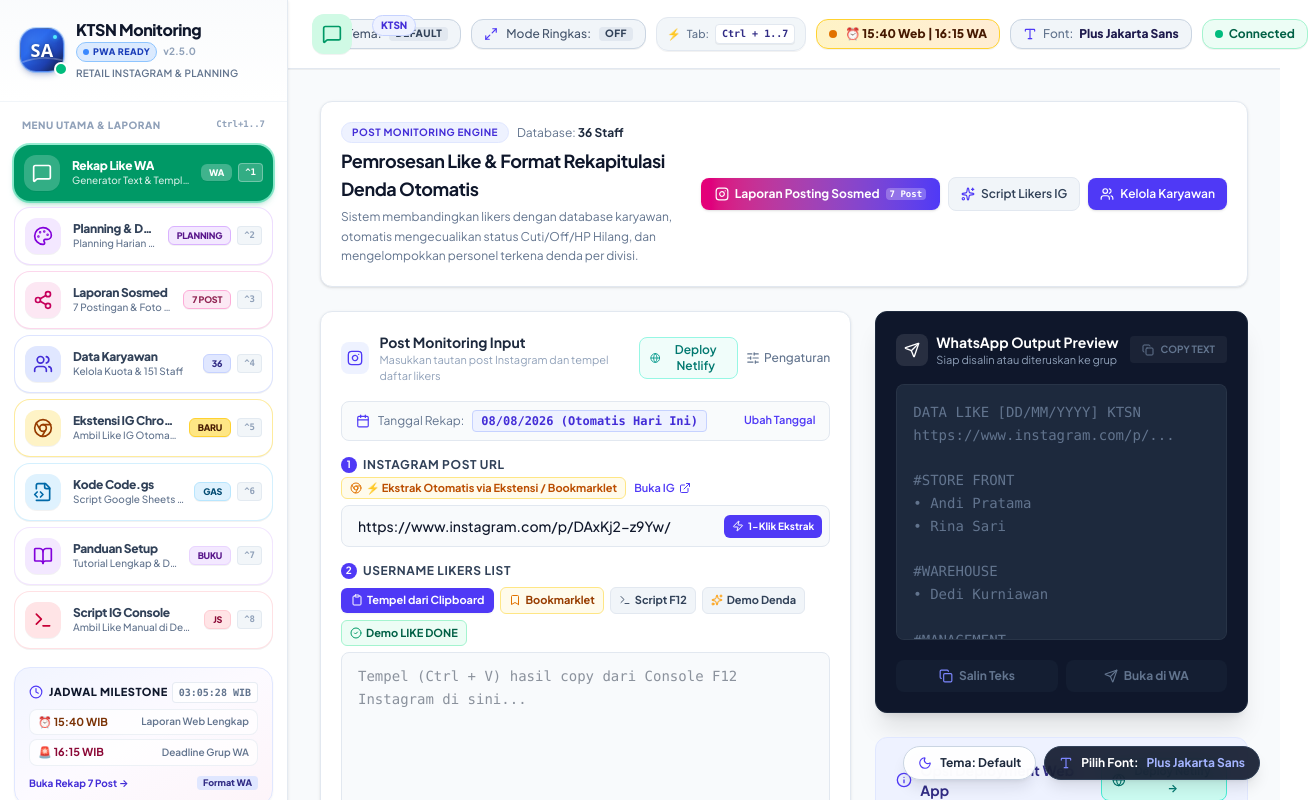
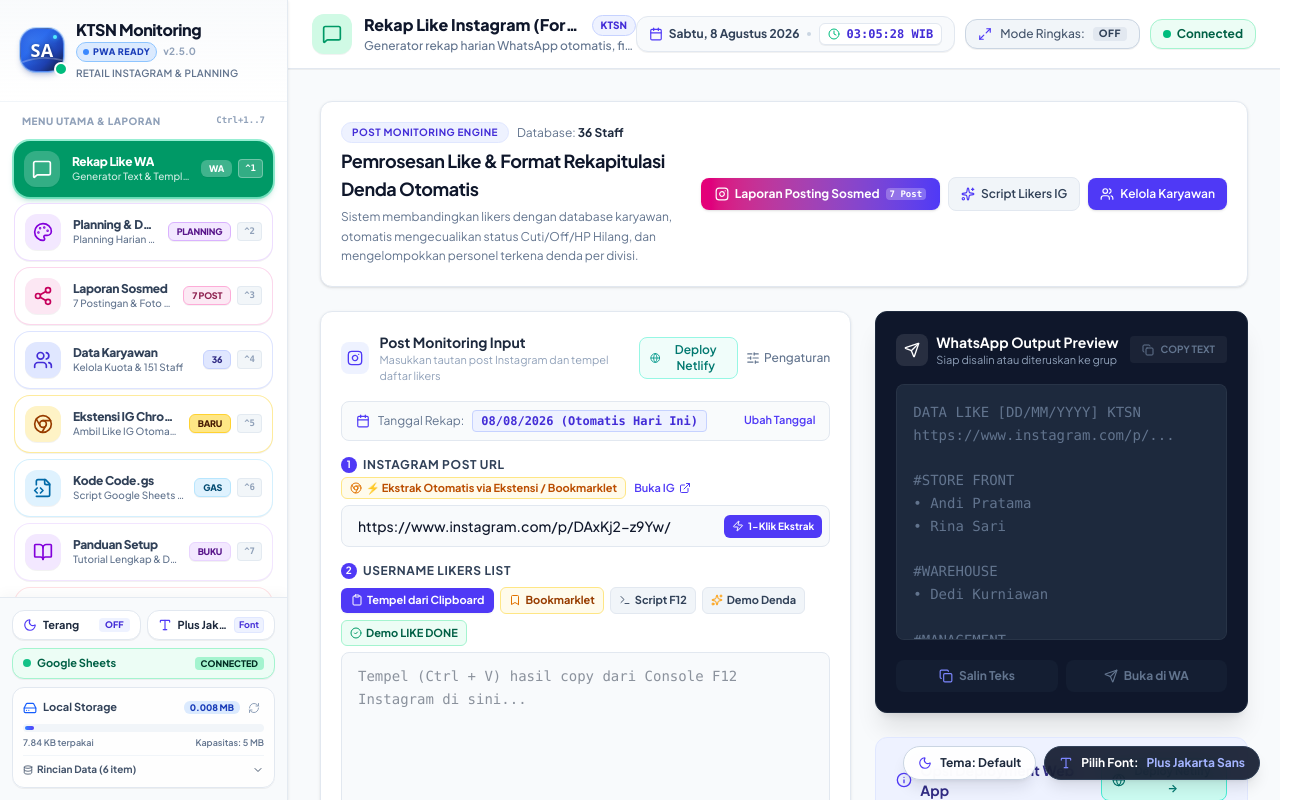
Before and after one commit to samsulsaspm123-coder/KTSN-MONITORING-LIKE, a React (Vite) app: page / in a window 1280 px wide. Shown: the top 800 px of the page, 1308 px wide, since content can reach past the window. Built offline with nearby package versions, Linux system fonts and the light colour scheme.

Commit message:
feat: move global clock to App component
Centralized the real-time clock logic into the main App component to standardize time display and remove redundant implementations from the Sidebar component.

```diff
--- a/src/App.tsx
+++ b/src/App.tsx
@@ -29,7 +29,8 @@ import {
   Minimize2,
   Maximize2,
   Moon,
-  Sun
+  Sun,
+  Calendar
 } from 'lucide-react';
 
 const LOCAL_STORAGE_KEY_EMPLOYEES = 'likemonitor_employees_v1';
@@ -162,6 +163,36 @@ export default function App() {
 
   const toggleTheme = () => {
     setThemeMode((prev) => (prev === 'dark' ? 'light' : 'dark'));
+  };
+
+  // Realtime Live Clock State for Top Header
+  const [currentTime, setCurrentTime] = useState<Date>(new Date());
+
+  useEffect(() => {
+    const timer = setInterval(() => {
+      setCurrentTime(new Date());
+    }, 1000);
+    return () => clearInterval(timer);
+  }, []);
+
+  const formatIndonesianDate = (date: Date) => {
+    const days = ['Minggu', 'Senin', 'Selasa', 'Rabu', 'Kamis', 'Jumat', 'Sabtu'];
+    const months = [
+      'Januari', 'Februari', 'Maret', 'April', 'Mei', 'Juni',
+      'Juli', 'Agustus', 'September', 'Oktober', 'November', 'Desember'
+    ];
+    const dayName = days[date.getDay()];
+    const dayNum = date.getDate();
+    const monthName = months[date.getMonth()];
+    const year = date.getFullYear();
+    return `${dayName}, ${dayNum} ${monthName} ${year}`;
+  };
+
+  const formatIndonesianTime = (date: Date) => {
+    const hours = date.getHours().toString().padStart(2, '0');
+    const minutes = date.getMinutes().toString().padStart(2, '0');
+    const seconds = date.getSeconds().toString().padStart(2, '0');
+    return `${hours}:${minutes}:${seconds} WIB`;
   };
 
   // Employee State with local storage persistence
@@ -421,42 +452,28 @@ export default function App() {
             </AnimatePresence>
           </div>
 
-          {/* Right Header Badges: Dark Mode + Mode Ringkas + Milestone Alert + Font + Connection */}
+          {/* Right Header: Realtime Clock/Date + Mode Ringkas + Connected Status */}
           <div className="flex items-center gap-2.5 shrink-0">
-            {/* Dark Mode / Default Light Mode Switch Button */}
-            <button
-              id="btn-header-theme-toggle"
-              type="button"
-              onClick={toggleTheme}
-              className={`px-3 py-1.5 rounded-xl text-xs font-bold flex items-center gap-2 border transition-all cursor-pointer shadow-2xs ${
-                themeMode === 'dark'
-                  ? 'bg-slate-800 hover:bg-slate-700 text-amber-300 border-slate-700 ring-2 ring-amber-400/30'
-                  : 'bg-slate-100 hover:bg-slate-200 text-slate-700 border-slate-300 hover:border-indigo-400'
-              }`}
-              title={
-                themeMode === 'dark'
-                  ? 'Tema Gelap AKTIF: Klik untuk kembali ke Tema Default (Terang)'
-                  : 'Aktifkan Tema Dark Mode (Gelap) agar nyaman di mata dan tidak pusing'
-              }
+            {/* Realtime Live Day, Date & Clock Widget */}
+            <div
+              className="flex items-center gap-2 px-3 py-1.5 rounded-xl bg-slate-50 dark:bg-slate-800/80 border border-slate-200 dark:border-slate-700 text-xs shadow-2xs transition-colors"
+              title="Waktu dan Tanggal Sistem Saat Ini"
             >
-              {themeMode === 'dark' ? (
-                <Sun className="w-3.5 h-3.5 text-amber-400" />
-              ) : (
-                <Moon className="w-3.5 h-3.5 text-indigo-600" />
-              )}
-              <span className={themeMode === 'dark' ? 'text-amber-200 font-medium' : 'text-slate-600 font-medium'}>
-                Tema:
-              </span>
-              <span
-                className={`px-1.5 py-0.2 rounded text-[10px] font-black uppercase tracking-wider ${
-                  themeMode === 'dark'
-                    ? 'bg-amber-400/20 text-amber-300 border border-amber-400/30'
-                    : 'bg-slate-200 text-slate-700'
-                }`}
-              >
-                {themeMode === 'dark' ? 'GELAP' : 'DEFAULT'}
-              </span>
-            </button>
+              {/* Full Day and Date in Indonesian */}
+              <div className="flex items-center gap-1.5 text-slate-700 dark:text-slate-200 font-bold">
+                <Calendar className="w-3.5 h-3.5 text-indigo-600 dark:text-indigo-400 shrink-0" />
+                <span>{formatIndonesianDate(currentTime)}</span>
+              </div>
+
+              {/* Subtle Divider */}
+              <span className="w-1 h-1 rounded-full bg-slate-300 dark:bg-slate-600 shrink-0" />
+
+              {/* Live Ticking Time */}
+              <div className="flex items-center gap-1.5 font-mono font-black text-indigo-700 dark:text-indigo-300 bg-white dark:bg-slate-900 px-2 py-0.5 rounded-md border border-slate-200 dark:border-slate-800 shadow-2xs">
+                <Clock className="w-3 h-3 text-emerald-500 animate-pulse shrink-0" />
+                <span>{formatIndonesianTime(currentTime)}</span>
+              </div>
+            </div>
 
             {/* Mode Ringkas Toggle Switch Button */}
             <button
@@ -466,7 +483,7 @@ export default function App() {
               className={`px-3 py-1.5 rounded-xl text-xs font-bold flex items-center gap-2 border transition-all cursor-pointer shadow-2xs ${
                 compactMode
                   ? 'bg-indigo-600 hover:bg-indigo-700 text-white border-indigo-700 ring-2 ring-indigo-300/50 shadow-indigo-600/20'
-                  : 'bg-slate-100 hover:bg-slate-200 text-slate-700 border-slate-300 hover:border-indigo-400'
+                  : 'bg-slate-100 hover:bg-slate-200 text-slate-700 border-slate-300 hover:border-indigo-400 dark:bg-slate-800 dark:text-slate-200 dark:border-slate-700'
               }`}
               title={
                 compactMode
@@ -477,62 +494,24 @@ export default function App() {
               {compactMode ? (
                 <Minimize2 className="w-3.5 h-3.5 text-white" />
               ) : (
-                <Maximize2 className="w-3.5 h-3.5 text-indigo-600" />
+                <Maximize2 className="w-3.5 h-3.5 text-indigo-600 dark:text-indigo-400" />
               )}
-              <span className={compactMode ? 'text-white' : 'text-slate-600 font-medium'}>
+              <span className={compactMode ? 'text-white' : 'text-slate-600 dark:text-slate-300 font-medium'}>
                 Mode Ringkas:
               </span>
               <span
                 className={`px-1.5 py-0.2 rounded text-[10px] font-black uppercase tracking-wider ${
                   compactMode
                     ? 'bg-white text-indigo-900 shadow-2xs'
-                    : 'bg-slate-200 text-slate-700'
+                    : 'bg-slate-200 dark:bg-slate-700 text-slate-700 dark:text-slate-200'
                 }`}
               >
                 {compactMode ? 'ON' : 'OFF'}
               </span>
             </button>
 
-            {/* Keyboard Shortcuts Hint Pill */}
-            <div
-              className="hidden xl:flex items-center gap-1.5 px-2.5 py-1.5 rounded-xl bg-slate-100/90 text-slate-600 border border-slate-200 text-xs font-semibold shadow-2xs"
-              title="Shortcut Keyboard: Tekan Ctrl+1 sampai Ctrl+7 (atau Alt+1..7) untuk beralih menu secara instan"
-            >
-              <span className="text-[11px]">⚡</span>
-              <span className="text-slate-500 font-medium text-[11px]">Tab:</span>
-              <kbd className="px-1.5 py-0.5 rounded bg-white text-indigo-900 border border-slate-200 font-mono text-[10px] font-bold shadow-2xs">
-                Ctrl + 1..7
-              </kbd>
-            </div>
-
-            {/* Quick 15:40 & 16:15 Milestone Reminder Pill */}
-            <button
-              type="button"
-              onClick={() => handleTabChange('sosmed')}
-              className="flex items-center gap-2 px-3 py-1.5 rounded-xl bg-gradient-to-r from-amber-100 to-orange-100 text-amber-950 border border-amber-300 text-xs font-black hover:from-amber-200 hover:to-orange-200 transition-all cursor-pointer shadow-2xs"
-              title="Laporan Web App 15:40 • Deadline Masuk Grup WA 16:15"
-            >
-              <span className="w-2 h-2 rounded-full bg-amber-600 animate-ping shrink-0" />
-              <span>⏰ 15:40 Web | 16:15 WA</span>
-            </button>
-
-            {/* Font Picker Button */}
-            <button
-              id="btn-font-topbar"
-              type="button"
-              onClick={() => setIsFontModalOpen(true)}
-              className="px-3 py-1.5 rounded-xl text-xs font-bold bg-slate-100 hover:bg-slate-200 text-slate-800 flex items-center gap-1.5 border border-slate-300 transition-all cursor-pointer shadow-2xs hover:border-indigo-400"
-              title="Ubah jenis & ukuran font tampilan"
-            >
-              <Type className="w-3.5 h-3.5 text-indigo-600" />
-              <span className="text-slate-500 font-medium">Font:</span>
-              <span className="text-indigo-950 font-black truncate max-w-[100px]">
-                {currentFontObj.name}
-              </span>
-            </button>
-
             {/* Google Sheets Connection Pill */}
-            <div className="flex items-center gap-1.5 px-3 py-1.5 bg-emerald-50 text-emerald-800 border border-emerald-200 rounded-xl text-xs font-bold shadow-2xs">
+            <div className="flex items-center gap-1.5 px-3 py-1.5 bg-emerald-50 dark:bg-emerald-950/40 text-emerald-800 dark:text-emerald-300 border border-emerald-200 dark:border-emerald-800/60 rounded-xl text-xs font-bold shadow-2xs">
               <span className="w-2 h-2 bg-emerald-500 rounded-full animate-pulse shrink-0" />
               <span>Connected</span>
             </div>
--- a/src/components/Sidebar.tsx
+++ b/src/components/Sidebar.tsx
@@ -60,27 +60,6 @@ export function Sidebar({
   onToggleTheme,
 }: SidebarProps) {
   const [isMobileOpen, setIsMobileOpen] = useState(false);
-  const [currentTime, setCurrentTime] = useState(new Date());
-
-  // Live timer for sidebar milestone clock
-  useEffect(() => {
-    const timer = setInterval(() => {
-      setCurrentTime(new Date());
-    }, 1000);
-    return () => clearInterval(timer);
-  }, []);
-
-  const hours = currentTime.getHours();
-  const minutes = currentTime.getMinutes();
-  const seconds = currentTime.getSeconds();
-  const totalMinutesNow = hours * 60 + minutes + seconds / 60;
-
-  // Key Milestones
-  const M_15_40 = 15 * 60 + 40; // 940 min (Laporan Web App Harus Lengkap)
-  const M_16_15 = 16 * 60 + 15; // 975 min (DEADLINE Masuk Grup WA)
-
-  const isWebReportReminderActive = totalMinutesNow >= M_15_40 && totalMinutesNow < M_16_15;
-  const isDeadlinePassed = totalMinutesNow >= M_16_15;
 
   const storeInitial = storeCode ? storeCode.charAt(0).toUpperCase() : 'K';
 
@@ -197,10 +176,6 @@ export function Sidebar({
     setIsMobileOpen(false);
   };
 
-  const timeFormatted = `${hours.toString().padStart(2, '0')}:${minutes
-    .toString()
-    .padStart(2, '0')}:${seconds.toString().padStart(2, '0')} WIB`;
-
   return (
     <>
       {/* ========================================================= */}
@@ -287,15 +262,15 @@ export function Sidebar({
       </AnimatePresence>
 
       {/* ========================================================= */}
-      {/* LEFT SIDEBAR CONTAINER (Desktop: Sticky, Mobile: Drawer)  */}
+      {/* LEFT SIDEBAR CONTAINER (Desktop: Sticky Fixed, Mobile: Drawer) */}
       {/* ========================================================= */}
       <aside
-        className={`fixed top-0 bottom-0 left-0 z-50 w-72 bg-white border-r border-slate-200/90 flex flex-col transition-transform duration-300 ease-in-out lg:translate-x-0 lg:static lg:z-30 shrink-0 shadow-sm ${
+        className={`fixed top-0 bottom-0 left-0 z-50 w-72 bg-white border-r border-slate-200/90 flex flex-col transition-transform duration-300 ease-in-out lg:translate-x-0 lg:sticky lg:top-0 lg:h-screen lg:max-h-screen lg:z-30 shrink-0 shadow-sm overflow-hidden ${
           isMobileOpen ? 'translate-x-0' : '-translate-x-full'
         }`}
       >
-        {/* SIDEBAR HEADER: BRAND, STORE LOGO & LIVE BADGE */}
-        <div className="p-4 sm:p-5 border-b border-slate-100 bg-gradient-to-b from-slate-50/80 to-white shrink-0">
+        {/* SIDEBAR HEADER (ALWAYS FIXED AT TOP) */}
+        <div className="p-4 sm:p-5 border-b border-slate-100 bg-gradient-to-b from-slate-50/90 to-white shrink-0 z-10">
           <div className="flex items-start justify-between gap-2">
             <div className="flex items-center gap-3">
               <AppLogo size="md" />
@@ -329,8 +304,8 @@ export function Sidebar({
           </div>
         </div>
 
-        {/* SIDEBAR NAVIGATION ITEMS LIST (Scrollable if needed) */}
-        <div className="flex-1 overflow-y-auto px-3.5 py-4 space-y-1.5 custom-scrollbar">
+        {/* SIDEBAR NAVIGATION ITEMS LIST (SCROLLABLE MIDDLE BODY ONLY) */}
+        <div className="flex-1 min-h-0 overflow-y-auto px-3.5 py-3 space-y-1.5 custom-scrollbar">
           <div className="px-2 pb-1.5 flex items-center justify-between">
             <span className="text-[10px] font-black uppercase tracking-wider text-slate-400">
               Menu Utama & Laporan
@@ -409,106 +384,47 @@ export function Sidebar({
               </motion.button>
             );
           })}
-
-          {/* ========================================================= */}
-          {/* SIDEBAR MILESTONE REMINDER WIDGET (15:40 & 16:15)         */}
-          {/* ========================================================= */}
-          <div className="pt-3">
-            <motion.div
-              onClick={() => handleSelectTab('sosmed')}
-              whileHover={{ scale: 1.015, y: -1 }}
-              whileTap={{ scale: 0.98 }}
-              transition={{ duration: 0.16 }}
-              className={`p-3.5 rounded-2xl border transition-all cursor-pointer shadow-xs group ${
-                isDeadlinePassed
-                  ? 'bg-rose-50 border-rose-200 text-rose-950 hover:bg-rose-100/90'
-                  : isWebReportReminderActive
-                  ? 'bg-amber-50 border-amber-300 text-amber-950 hover:bg-amber-100/90'
-                  : 'bg-gradient-to-br from-indigo-50/80 via-purple-50/50 to-pink-50/80 border-indigo-100 text-slate-900 hover:border-indigo-200'
-              }`}
-              title="Klik untuk membuka Laporan Posting Sosmed Harian"
-            >
-              <div className="flex items-center justify-between gap-1 mb-1.5">
-                <div className="flex items-center gap-1.5">
-                  <Clock
-                    className={`w-3.5 h-3.5 ${
-                      isDeadlinePassed
-                        ? 'text-rose-600 animate-bounce'
-                        : isWebReportReminderActive
-                        ? 'text-amber-600 animate-pulse'
-                        : 'text-indigo-600'
-                    }`}
-                  />
-                  <span className="text-[11px] font-black uppercase tracking-wider">
-                    Jadwal Milestone
-                  </span>
-                </div>
-                <span className="font-mono text-[10px] font-bold text-slate-500 bg-white/80 px-1.5 py-0.5 rounded border border-slate-200/80">
-                  {timeFormatted}
-                </span>
         </div>
 
-              <div className="space-y-1 text-[11px] font-medium text-slate-700">
-                <div className="flex items-center justify-between bg-white/70 px-2 py-1 rounded-lg border border-slate-200/60">
-                  <span className="font-bold text-amber-900">⏰ 15:40 WIB</span>
-                  <span className="text-[10px] font-semibold text-slate-500">Laporan Web Lengkap</span>
-                </div>
-                <div className="flex items-center justify-between bg-white/70 px-2 py-1 rounded-lg border border-slate-200/60">
-                  <span className="font-bold text-rose-900">🚨 16:15 WIB</span>
-                  <span className="text-[10px] font-semibold text-slate-500">Deadline Grup WA</span>
-                </div>
-              </div>
-
-              <div className="mt-2.5 flex items-center justify-between text-[10px] font-bold text-indigo-700 group-hover:text-indigo-900">
-                <span>Buka Rekap 7 Post &rarr;</span>
-                <span className="px-1.5 py-0.2 rounded bg-indigo-100 text-indigo-900 text-[9px] font-black">
-                  Format WA
-                </span>
-              </div>
-            </motion.div>
-          </div>
-        </div>
-
-        {/* SIDEBAR FOOTER: THEME TOGGLE, FONT SWITCHER & GOOGLE SHEETS CONNECTION */}
-        <div className="p-3.5 border-t border-slate-200/80 bg-slate-50/80 space-y-2 shrink-0">
-          {/* Dark Mode / Default Light Mode Switcher Button */}
+        {/* SIDEBAR FOOTER: UNIFIED CONTROLS (ALWAYS FIXED AT BOTTOM) */}
+        <div className="p-3 border-t border-slate-200/90 bg-slate-50/90 dark:bg-slate-900/90 space-y-2 shrink-0 z-10 shadow-[0_-4px_12px_rgba(0,0,0,0.03)]">
+          {/* Dual Quick Controls: Theme Mode & Font Selector */}
+          <div className="grid grid-cols-2 gap-1.5">
+            {/* Dark / Light Theme Toggle */}
             {onToggleTheme && (
               <button
                 id="sidebar-btn-theme-toggle"
                 type="button"
                 onClick={onToggleTheme}
-              className={`w-full px-3 py-2 rounded-xl text-xs font-bold flex items-center justify-between border transition-all cursor-pointer shadow-2xs ${
+                className={`px-2.5 py-1.5 rounded-xl text-[11px] font-bold flex items-center justify-between border transition-all cursor-pointer shadow-2xs ${
                   themeMode === 'dark'
                     ? 'bg-slate-800 hover:bg-slate-700 text-amber-300 border-slate-700 shadow-amber-950/20'
                     : 'bg-white hover:bg-slate-100 text-slate-800 border-slate-200 hover:border-indigo-300'
                 }`}
                 title={
                   themeMode === 'dark'
-                  ? 'Tema Gelap AKTIF: Klik untuk kembali ke Tema Default (Terang)'
-                  : 'Aktifkan Tema Dark Mode (Gelap) agar nyaman di mata dan tidak pusing'
+                    ? 'Tema Gelap AKTIF: Klik untuk beralih ke Terang'
+                    : 'Aktifkan Tema Dark Mode (Gelap)'
                 }
               >
-              <div className="flex items-center gap-2 min-w-0">
+                <div className="flex items-center gap-1.5 min-w-0">
                   {themeMode === 'dark' ? (
-                  <Sun className="w-4 h-4 text-amber-400 shrink-0" />
+                    <Sun className="w-3.5 h-3.5 text-amber-400 shrink-0" />
                   ) : (
-                  <Moon className="w-4 h-4 text-indigo-600 shrink-0" />
+                    <Moon className="w-3.5 h-3.5 text-indigo-600 shrink-0" />
                   )}
-                <span className={themeMode === 'dark' ? 'text-slate-200' : 'text-slate-600 font-medium'}>
-                  Tema:
-                </span>
-                <span className="font-black truncate">
-                  {themeMode === 'dark' ? 'Dark Mode' : 'Default (Terang)'}
+                  <span className="truncate">
+                    {themeMode === 'dark' ? 'Dark' : 'Terang'}
                   </span>
                 </div>
                 <span
-                className={`text-[10px] font-black px-1.5 py-0.5 rounded uppercase tracking-wider ${
+                  className={`text-[9px] font-black px-1.5 py-0.2 rounded uppercase ${
                     themeMode === 'dark'
-                    ? 'bg-amber-400/20 text-amber-300 border border-amber-400/40'
-                    : 'bg-indigo-50 text-indigo-700 border border-indigo-100'
+                      ? 'bg-amber-400/20 text-amber-300'
+                      : 'bg-indigo-50 text-indigo-700'
                   }`}
                 >
-                {themeMode === 'dark' ? 'Gelap' : 'Terang'}
+                  {themeMode === 'dark' ? 'ON' : 'OFF'}
                 </span>
               </button>
             )}
@@ -519,29 +435,29 @@ export function Sidebar({
                 id="sidebar-btn-font-picker"
                 type="button"
                 onClick={onOpenFontModal}
-              className="w-full px-3 py-2 rounded-xl text-xs font-bold bg-white hover:bg-slate-100 text-slate-800 flex items-center justify-between border border-slate-200 transition-all cursor-pointer shadow-2xs hover:border-indigo-300"
+                className="px-2.5 py-1.5 rounded-xl text-[11px] font-bold bg-white hover:bg-slate-100 text-slate-800 flex items-center justify-between border border-slate-200 transition-all cursor-pointer shadow-2xs hover:border-indigo-300"
                 title="Ubah jenis & ukuran font tampilan"
               >
-              <div className="flex items-center gap-2 min-w-0">
-                <Type className="w-4 h-4 text-indigo-600 shrink-0" />
-                <span className="text-slate-600 font-medium">Font:</span>
-                <span className="text-indigo-950 font-black truncate max-w-[100px]">
+                <div className="flex items-center gap-1.5 min-w-0">
+                  <Type className="w-3.5 h-3.5 text-indigo-600 shrink-0" />
+                  <span className="text-slate-800 font-bold truncate max-w-[55px]">
                     {currentFontName}
                   </span>
                 </div>
-              <span className="text-[10px] bg-indigo-50 text-indigo-700 font-bold px-1.5 py-0.5 rounded border border-indigo-100 shrink-0">
-                Ubah
+                <span className="text-[9px] bg-indigo-50 text-indigo-700 font-bold px-1 py-0.2 rounded border border-indigo-100 shrink-0">
+                  Font
                 </span>
               </button>
             )}
+          </div>
 
           {/* Google Sheets Connection Indicator */}
-          <div className="flex items-center justify-between px-3 py-1.5 bg-emerald-50 text-emerald-800 border border-emerald-200 rounded-xl text-[11px] font-bold shadow-2xs">
+          <div className="flex items-center justify-between px-2.5 py-1.5 bg-emerald-50 text-emerald-800 border border-emerald-200 rounded-xl text-[11px] font-bold shadow-2xs">
             <div className="flex items-center gap-1.5">
               <span className="w-2 h-2 bg-emerald-500 rounded-full animate-pulse shrink-0" />
               <span>Google Sheets</span>
             </div>
-            <span className="text-[9px] bg-emerald-200 text-emerald-950 px-1.5 py-0.5 rounded font-black uppercase">
+            <span className="text-[9px] bg-emerald-200 text-emerald-950 px-1.5 py-0.2 rounded font-black uppercase">
               Connected
             </span>
           </div>
```
Lines whose indentation alone changed are shown as unchanged.
